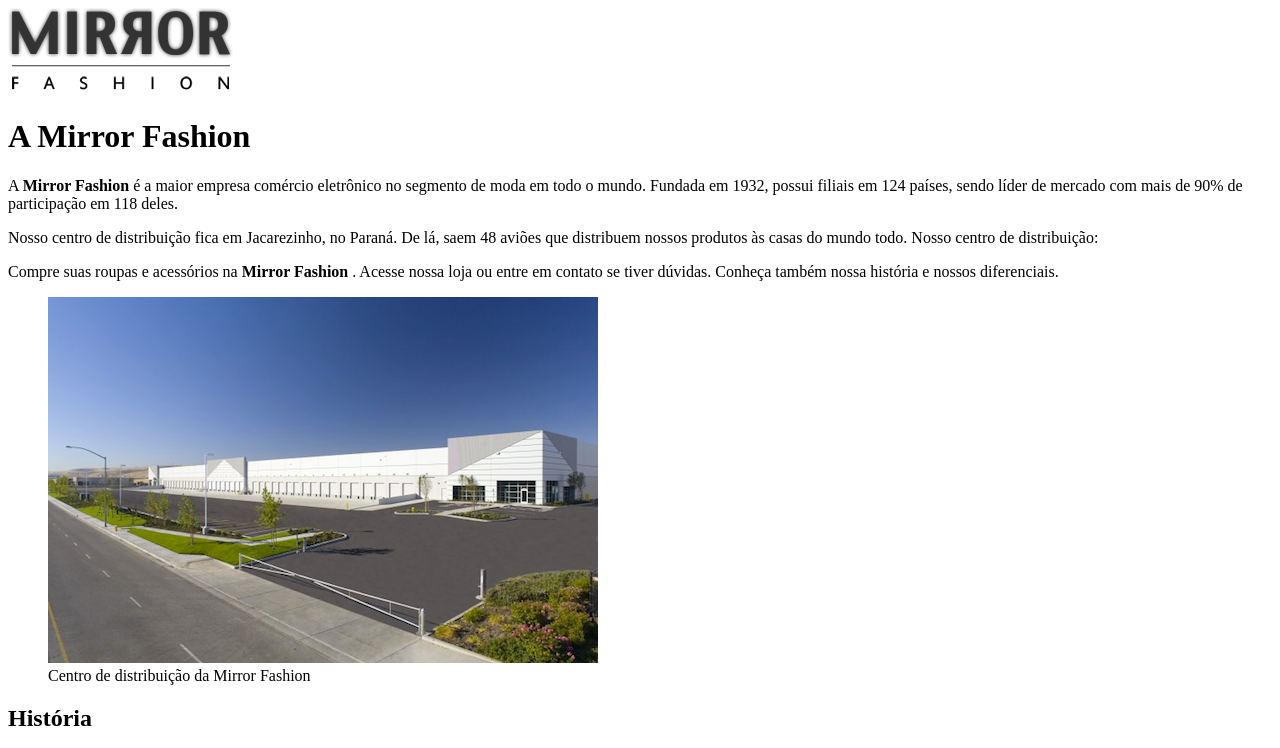
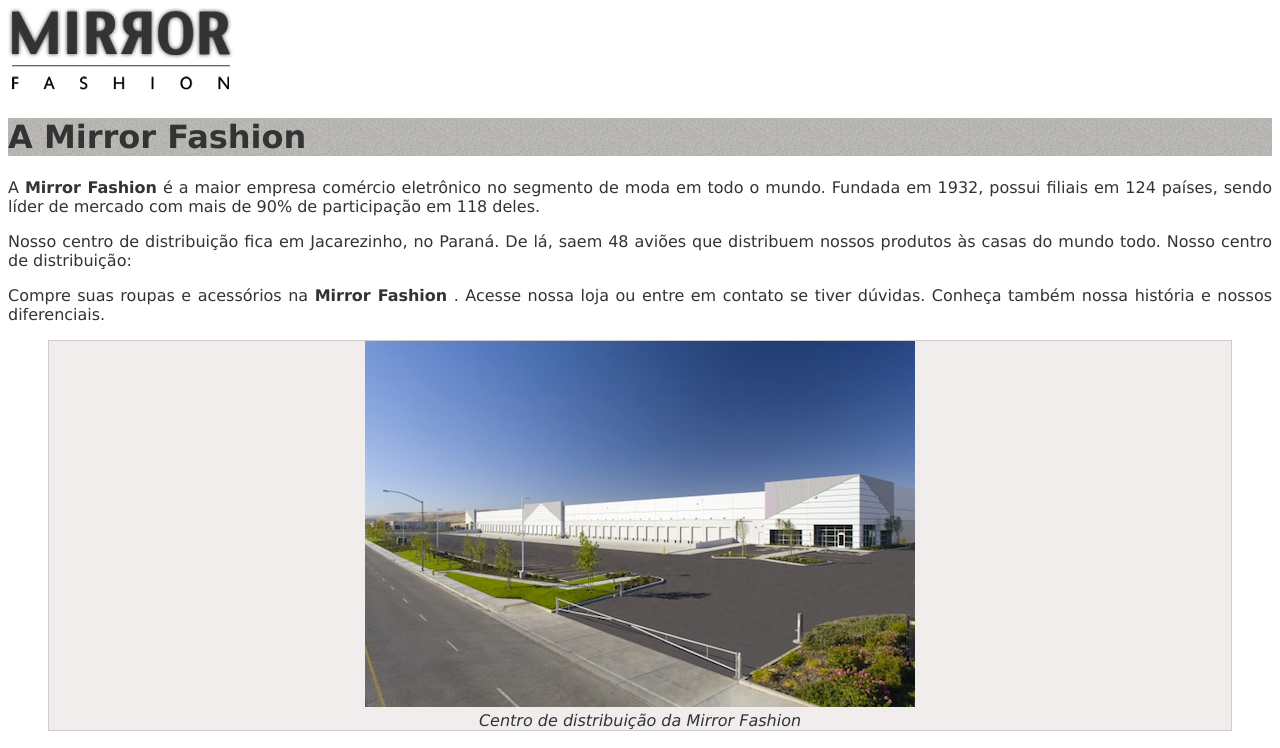
Before and after one commit to igorBraganca/apostilas-caelum, a plain HTML site: page html-css-javascript/WebContent/index.html in a window 1280 px wide. Shown: the top 748 px of the page. Drawn offline with Linux system fonts and the light colour scheme.

Commit message:
continuacao do curso

```diff
--- /dev/null
+++ b/html-css-javascript/WebContent/css/estilos.css
@@ -0,0 +1,15 @@
+@CHARSET "UTF-8";
+
+body {
+	font-family: "Arial", "Helvetica", sans-serif;
+	border-color: red;
+	border-style: solid;
+	border-width: 1px;
+}
+
+p {
+	line-height: 20px; /* tamanho da altura de cada linha */
+	letter-spacing: 1px; /* tamanho do espaço entre cada letra */
+	word-spacing: 3px; /* tamanho do espaço entre cada palavra */
+	text-indent: 30px; /* tamanho da margem da primeira linha do texto */
+}
--- /dev/null
+++ b/html-css-javascript/WebContent/css/sobre.css
@@ -0,0 +1,28 @@
+@CHARSET "UTF-8";
+
+body {
+	color: #333333;
+	font-family: "Lucida Sans Unicode", "Lucida Grande", sans-serif;
+}
+
+h1 {
+	background-image: url(../img/sobre-background.jpg);
+}
+
+h2 {
+	border-bottom: 2px solid #333333;
+}
+
+figure {
+	background-color: #F2EDED;
+	border: 1px solid #CCCCCC;
+	text-align: center;
+}
+
+figcaption {
+	font-style: italic;
+}
+
+p {
+	text-align: justify;
+}
--- a/html-css-javascript/WebContent/index.html
+++ b/html-css-javascript/WebContent/index.html
@@ -1,8 +1,10 @@
 <!DOCTYPE html>
 <html>
 <head>
-<meta charset="utf-8">
-<title>Sobre a Mirror Fashion</title>
+	<meta charset="utf-8">
+	<title>Sobre a Mirror Fashion</title>
+	<!-- <link rel="stylesheet" href="css/estilos.css"> -->
+	<link rel="stylesheet" href="css/sobre.css">
 </head>
 <body>
 	<img src="img/logo.png">
```
